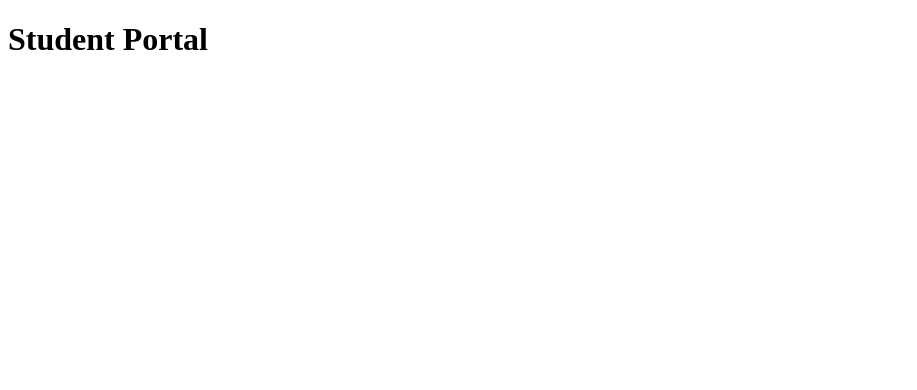
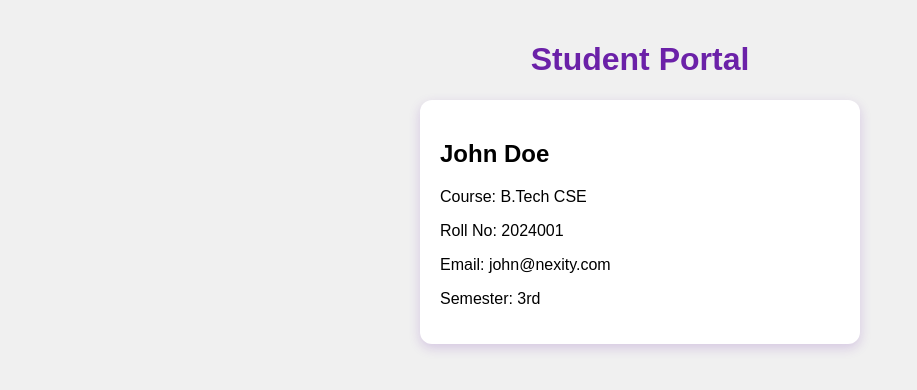
Before and after one commit to Utkarsh727588/Branching-Practice-Repository, a plain HTML site: page index.html in a window 1280 px wide. Shown: the whole page, without its empty margins (0-917 px from the left). Drawn offline with Linux system fonts and the light colour scheme.

Commit message:
feat: add student profile card

```diff
--- a/index.html
+++ b/index.html
@@ -2,8 +2,18 @@
 <html>
 <head>
   <title>Student Portal</title>
+  <link rel="stylesheet" href="styles.css" />
 </head>
 <body>
   <h1>Student Portal</h1>
+
+  <div class="card">
+    <h2>John Doe</h2>
+    <p>Course: B.Tech CSE</p>
+    <p>Roll No: 2024001</p>
+    <p>Email: john@nexity.com</p>
+    <p>Semester: 3rd</p>
+  </div>
+
 </body>
 </html>
```
